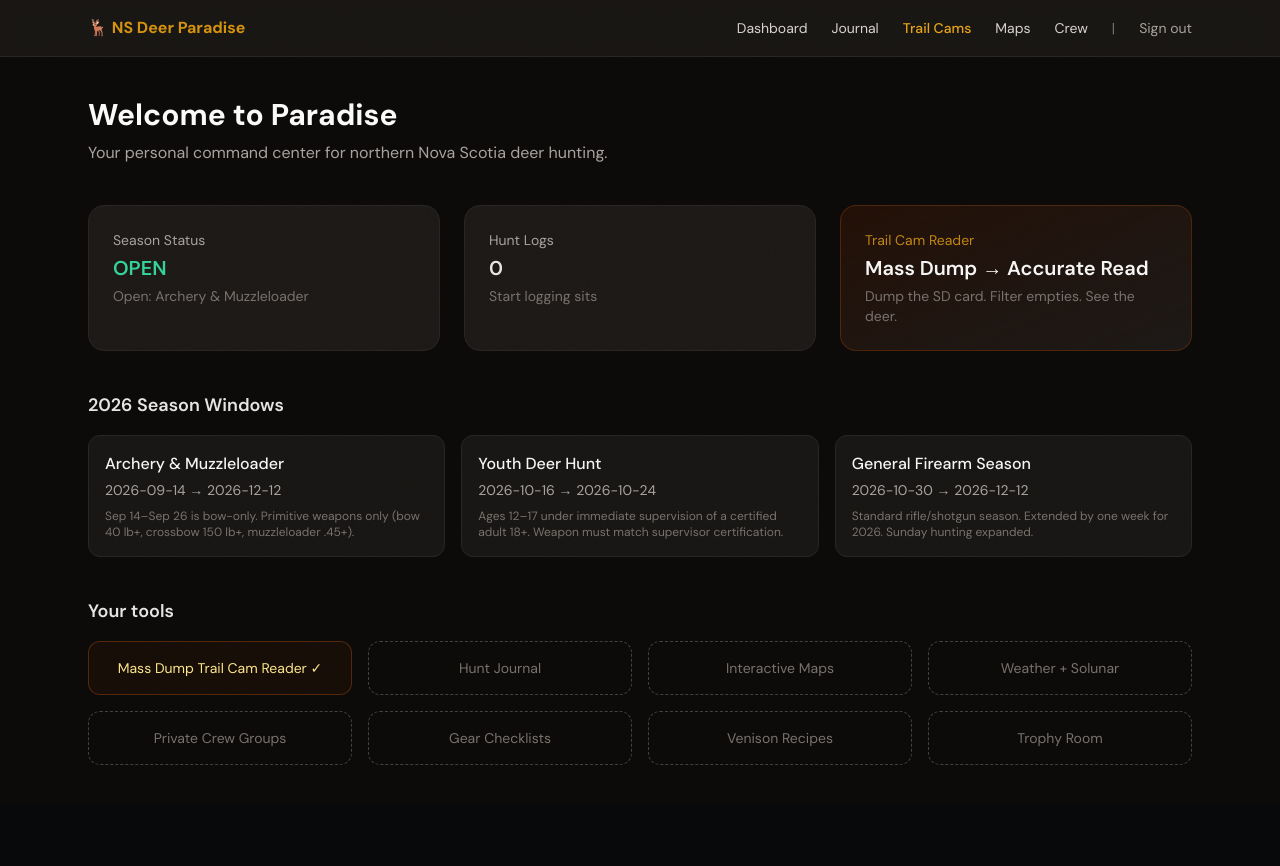
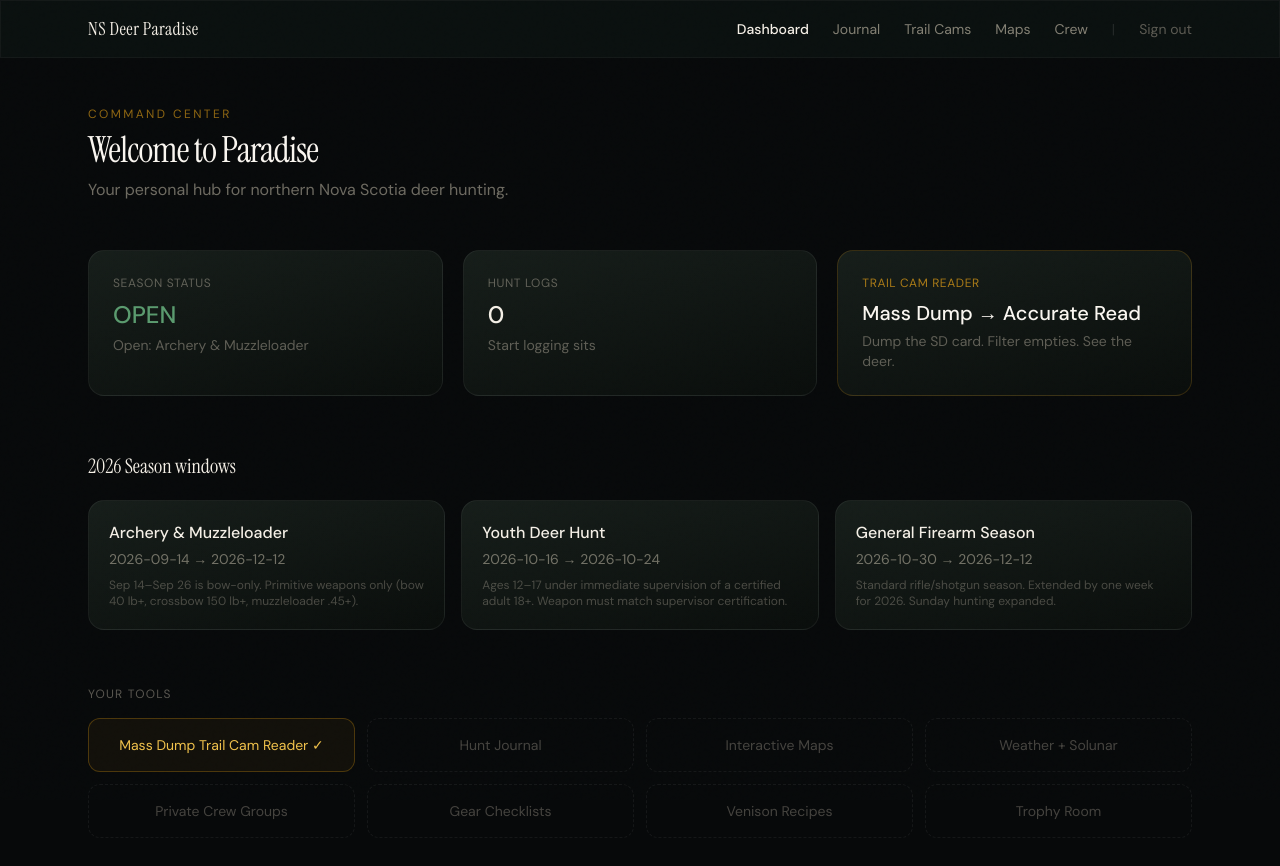
Before and after one commit to aross197/NS-Deer-Paradise, a Next.js app: page /dashboard in a window 1280 px wide. Shown: the top 866 px of the page. Before the commit the page ends 805 px from the top, so only its background shows below. Built offline with nearby package versions, Linux system fonts and the light colour scheme.

Commit message:
Premium visual redesign of dashboard to match world-class system

```diff
--- a/app/dashboard/page.tsx
+++ b/app/dashboard/page.tsx
@@ -5,102 +5,104 @@ export default function DashboardPage() {
   const status = getCurrentSeasonStatus();
 
   return (
-    <div className="min-h-screen bg-stone-950">
-      {/* Simple top nav */}
-      <nav className="border-b border-stone-800 bg-stone-900/80 backdrop-blur sticky top-0 z-10">
+    <div className="min-h-screen bg-deep">
+      <nav className="sticky top-0 z-10 border-b border-white/[0.04] glass-strong">
         <div className="max-w-6xl mx-auto px-6 h-14 flex items-center justify-between">
-          <Link href="/dashboard" className="font-bold text-amber-500">
-            🦌 NS Deer Paradise
+          <Link href="/dashboard" className="font-serif text-lg tracking-wide text-cream-100">
+            NS Deer Paradise
           </Link>
-          <div className="flex items-center gap-6 text-sm text-stone-300">
-            <Link href="/dashboard" className="hover:text-white">Dashboard</Link>
-            <Link href="#" className="hover:text-white">Journal</Link>
-            <Link href="/cams" className="text-amber-400 font-medium">Trail Cams</Link>
-            <Link href="#" className="hover:text-white">Maps</Link>
-            <Link href="#" className="hover:text-white">Crew</Link>
-            <span className="text-stone-500">|</span>
-            <button className="text-stone-400 hover:text-white">Sign out</button>
+          <div className="flex items-center gap-6 text-sm text-cream-300/60">
+            <Link href="/dashboard" className="text-cream-100 font-medium">Dashboard</Link>
+            <Link href="#" className="hover:text-cream-100 transition">Journal</Link>
+            <Link href="/cams" className="hover:text-amber-300 transition">Trail Cams</Link>
+            <Link href="#" className="hover:text-cream-100 transition">Maps</Link>
+            <Link href="#" className="hover:text-cream-100 transition">Crew</Link>
+            <span className="text-white/10">|</span>
+            <button className="text-cream-300/40 hover:text-cream-100 transition">Sign out</button>
           </div>
         </div>
       </nav>
 
-      <main className="max-w-6xl mx-auto px-6 py-10">
-        <div className="mb-10">
-          <h1 className="text-3xl font-bold text-stone-50 mb-2">Welcome to Paradise</h1>
-          <p className="text-stone-400">
-            Your personal command center for northern Nova Scotia deer hunting.
+      <main className="max-w-6xl mx-auto px-6 py-12">
+        <div className="mb-12">
+          <p className="text-xs uppercase tracking-[0.2em] text-amber-400/60 mb-2">Command center</p>
+          <h1 className="font-serif text-3xl md:text-4xl text-cream-50 tracking-tight mb-2">
+            Welcome to Paradise
+          </h1>
+          <p className="text-cream-300/50">
+            Your personal hub for northern Nova Scotia deer hunting.
           </p>
         </div>
 
-        {/* Status cards */}
-        <div className="grid md:grid-cols-3 gap-6 mb-10">
-          <div className="p-6 rounded-2xl bg-stone-900 border border-stone-800">
-            <p className="text-sm text-stone-400 mb-1">Season Status</p>
-            <p className={`text-xl font-semibold ${status.isOpen ? "text-emerald-400" : "text-stone-300"}`}>
+        <div className="grid md:grid-cols-3 gap-5 mb-14">
+          <div className="card-premium p-6">
+            <p className="text-xs uppercase tracking-wider text-cream-300/40 mb-2">Season status</p>
+            <p className={`text-2xl font-medium ${status.isOpen ? "text-moss-400" : "text-cream-200"}`}>
               {status.isOpen ? "OPEN" : "CLOSED"}
             </p>
-            <p className="text-sm text-stone-500 mt-1">{status.message}</p>
+            <p className="text-sm text-cream-300/40 mt-1">{status.message}</p>
           </div>
 
-          <div className="p-6 rounded-2xl bg-stone-900 border border-stone-800">
-            <p className="text-sm text-stone-400 mb-1">Hunt Logs</p>
-            <p className="text-xl font-semibold text-stone-200">0</p>
-            <p className="text-sm text-stone-500 mt-1">Start logging sits</p>
+          <div className="card-premium p-6">
+            <p className="text-xs uppercase tracking-wider text-cream-300/40 mb-2">Hunt logs</p>
+            <p className="text-2xl font-medium text-cream-100">0</p>
+            <p className="text-sm text-cream-300/40 mt-1">Start logging sits</p>
           </div>
 
           <Link
             href="/cams"
-            className="p-6 rounded-2xl bg-gradient-to-br from-amber-950/40 to-stone-900 border border-amber-800/40 hover:border-amber-600/60 transition group"
+            className="card-premium p-6 block border-amber-500/20 hover:border-amber-400/40 group"
           >
-            <p className="text-sm text-amber-400/80 mb-1">Trail Cam Reader</p>
-            <p className="text-xl font-semibold text-stone-100 group-hover:text-amber-300 transition">
+            <p className="text-xs uppercase tracking-wider text-amber-400/70 mb-2">Trail cam reader</p>
+            <p className="text-xl font-medium text-cream-50 group-hover:text-amber-300 transition">
               Mass Dump → Accurate Read
             </p>
-            <p className="text-sm text-stone-500 mt-1">
+            <p className="text-sm text-cream-300/40 mt-1">
               Dump the SD card. Filter empties. See the deer.
             </p>
           </Link>
         </div>
 
-        {/* Quick season reminder */}
-        <section className="mb-10">
-          <h2 className="text-lg font-semibold text-stone-200 mb-4">2026 Season Windows</h2>
+        <section className="mb-14">
+          <h2 className="font-serif text-xl text-cream-100 mb-5">2026 Season windows</h2>
           <div className="grid sm:grid-cols-3 gap-4">
             {NS_DEER_SEASONS_2026.map((s) => (
-              <div
-                key={s.type}
-                className="p-4 rounded-xl bg-stone-900/80 border border-stone-800"
-              >
-                <p className="font-medium text-stone-100">{s.label}</p>
-                <p className="text-sm text-stone-400 mt-1">
+              <div key={s.type} className="card-premium p-5">
+                <p className="font-medium text-cream-100">{s.label}</p>
+                <p className="text-sm text-cream-300/50 mt-1">
                   {s.start} → {s.end}
                 </p>
-                <p className="text-xs text-stone-500 mt-2 line-clamp-2">{s.notes}</p>
+                <p className="text-xs text-cream-300/30 mt-2 line-clamp-2">{s.notes}</p>
               </div>
             ))}
           </div>
         </section>
 
-        {/* Tools */}
         <section>
-          <h2 className="text-lg font-semibold text-stone-200 mb-4">Your tools</h2>
-          <div className="grid sm:grid-cols-2 lg:grid-cols-4 gap-4">
+          <h2 className="text-xs uppercase tracking-widest text-cream-300/40 mb-4">Your tools</h2>
+          <div className="grid sm:grid-cols-2 lg:grid-cols-4 gap-3">
             <Link
               href="/cams"
-              className="p-4 rounded-xl border border-amber-800/50 bg-amber-950/20 text-amber-200 text-sm text-center hover:border-amber-600 transition"
+              className="p-4 rounded-xl border border-amber-500/30 bg-amber-400/5 text-amber-300 text-sm text-center hover:border-amber-400/50 transition"
             >
               Mass Dump Trail Cam Reader ✓
             </Link>
-            {["Hunt Journal", "Interactive Maps", "Weather + Solunar", "Private Crew Groups", "Gear Checklists", "Venison Recipes", "Trophy Room"].map(
-              (item) => (
-                <div
-                  key={item}
-                  className="p-4 rounded-xl border border-dashed border-stone-700 text-stone-500 text-sm text-center"
-                >
-                  {item}
-                </div>
-              )
-            )}
+            {[
+              "Hunt Journal",
+              "Interactive Maps",
+              "Weather + Solunar",
+              "Private Crew Groups",
+              "Gear Checklists",
+              "Venison Recipes",
+              "Trophy Room",
+            ].map((item) => (
+              <div
+                key={item}
+                className="p-4 rounded-xl border border-dashed border-white/[0.06] text-cream-300/30 text-sm text-center"
+              >
+                {item}
+              </div>
+            ))}
           </div>
         </section>
       </main>
```
